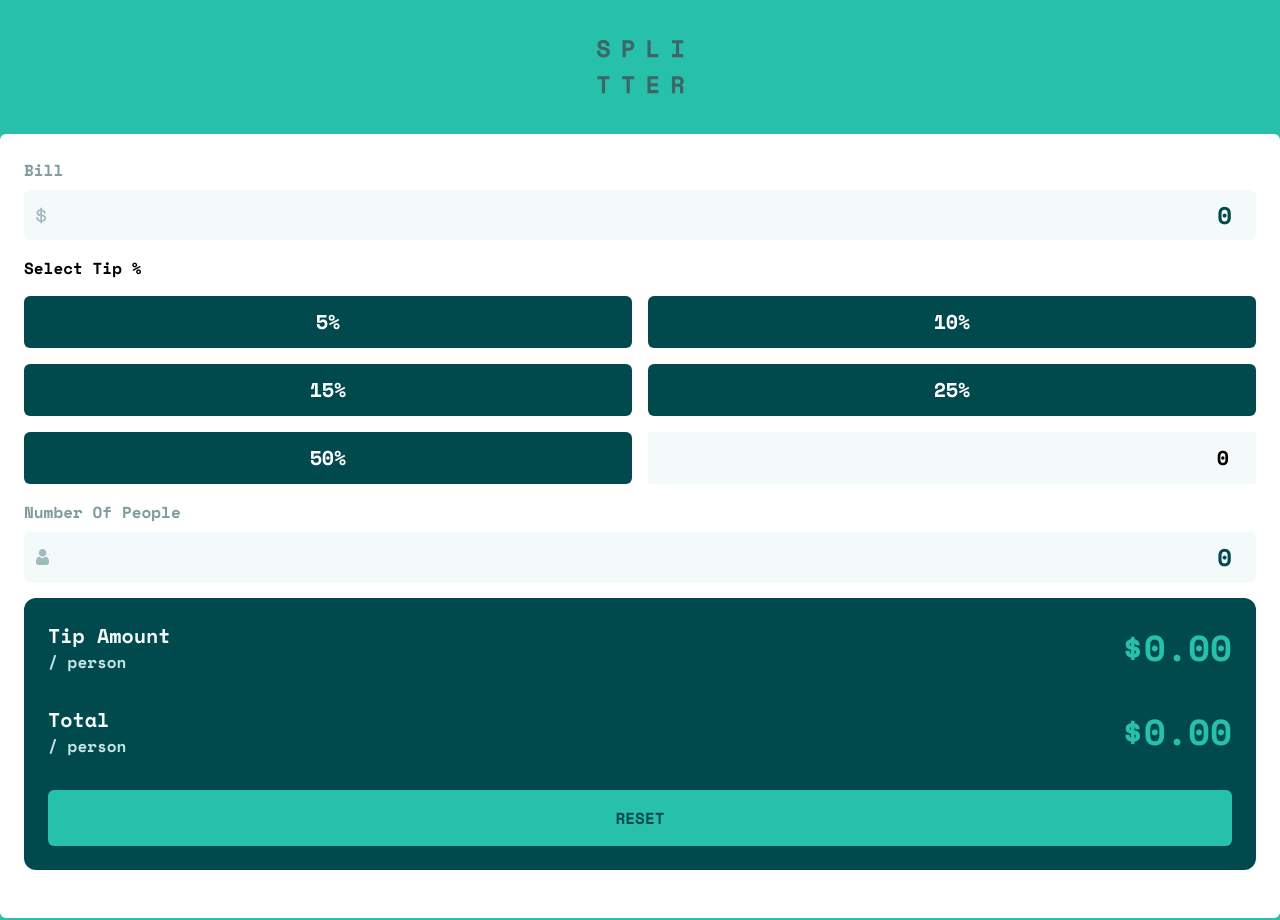
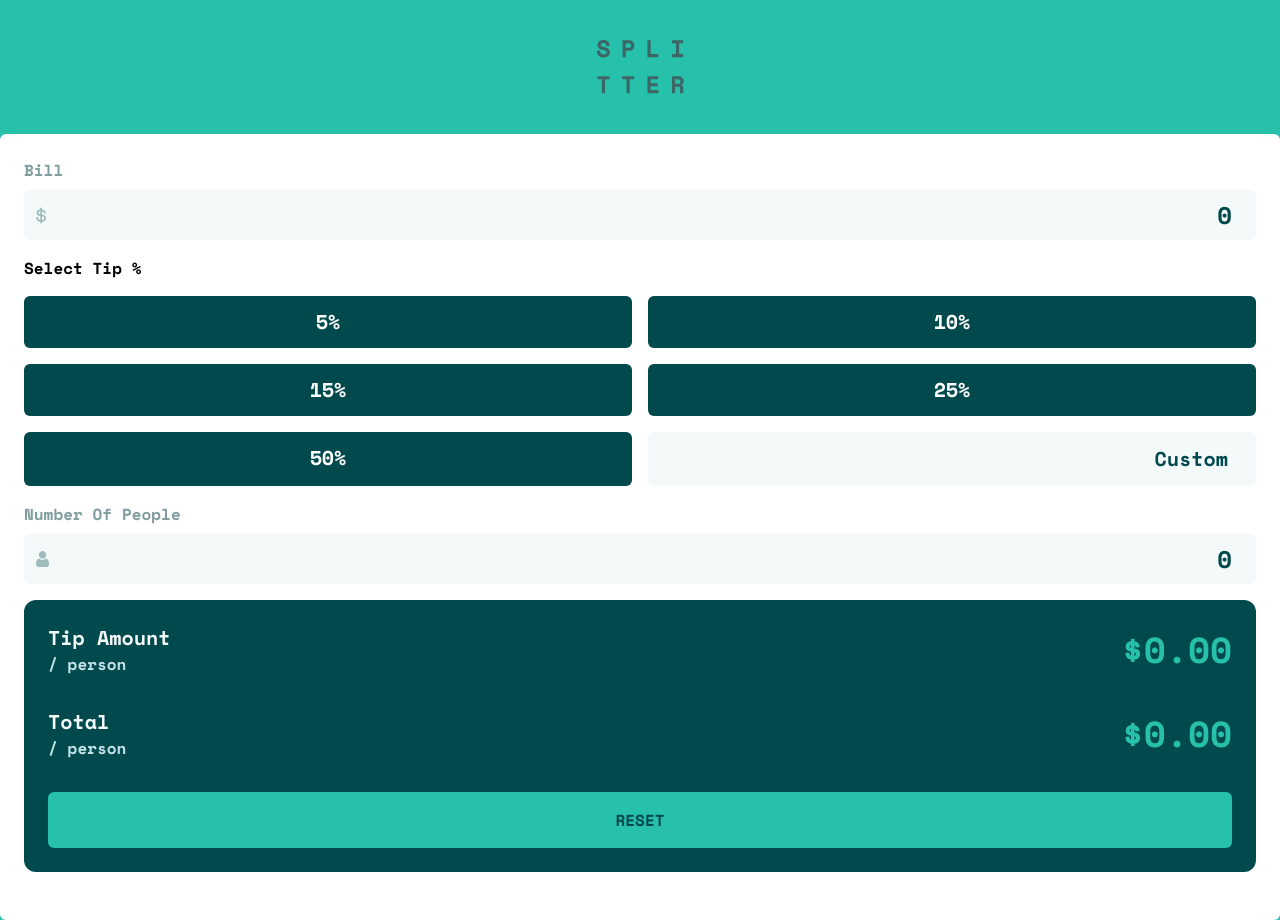
Before and after one commit to dylan-dot-c/tip-generator, a Vue app: page / in a window 1280 px wide. Built offline with nearby package versions, Linux system fonts and the light colour scheme.

Commit message:
fixed custom input handling

```diff
--- a/src/App.vue
+++ b/src/App.vue
@@ -2,12 +2,29 @@
 import Header from "./components/Header.vue";
 import IconInput from "./components/IconInput.vue";
 import TipSummary from "./components/TipSummary.vue";
-import { ref } from "vue";
+import { ref, onMounted } from "vue";
 import useFormStore from "./stores/form";
 
 const tipVals = [5, 10, 15, 25, 50];
 const customValue = ref(0);
 const { data } = useFormStore();
+const customInput = ref<HTMLInputElement | null>(null);
+
+onMounted(() => {
+  console.log("Mounted", customInput);
+  if (customInput.value) {
+    // customInput.value.focus();
+    customInput.value.value = "";
+  }
+});
+
+const handleCustomClick = () => {
+  data.tipPercentage = 0;
+  if (customInput.value) {
+    customInput.value.focus();
+    data.useCustom = true;
+  }
+};
 </script>
 
 <template>
@@ -38,6 +55,7 @@ const { data } = useFormStore();
               name="tipVal"
               v-model="data.tipPercentage"
               class="hidden"
+              @click="data.useCustom = false"
             />
             <span class=""> {{ number }}% </span>
           </label>
@@ -52,13 +70,14 @@ const { data } = useFormStore();
             <label for="custom">
               <span
                 ><input
-                  v-model="customValue"
+                  v-model="data.customPercentage"
                   type="number"
-                  name=""
+                  name="custom"
                   placeholder="Custom"
                   id="custom"
-                  @click="data.tipPercentage = 0"
-                  class="text-right p-3 w-full text-xl bg-very-light-cyan placeholder:text-very-dark-cyan placeholder:font-bold"
+                  ref="customInput"
+                  @click="handleCustomClick"
+                  class="text-right p-3 w-full text-xl bg-very-light-cyan placeholder:text-very-dark-cyan placeholder:font-bold border border-transparent focus:border-strong-cyan outline-none rounded-md"
               /></span>
             </label>
           </div>
--- a/src/stores/form.ts
+++ b/src/stores/form.ts
@@ -63,6 +63,8 @@ const useFormStore = defineStore('form-data', () => {
     data.persons = 0
     data.tipPercentage = 0
     data.bill = 0
+    data.customPercentage = 0
+    data.useCustom = false
   }
 
   return { data, tipPerPerson, perPersonPay, reset }
```
